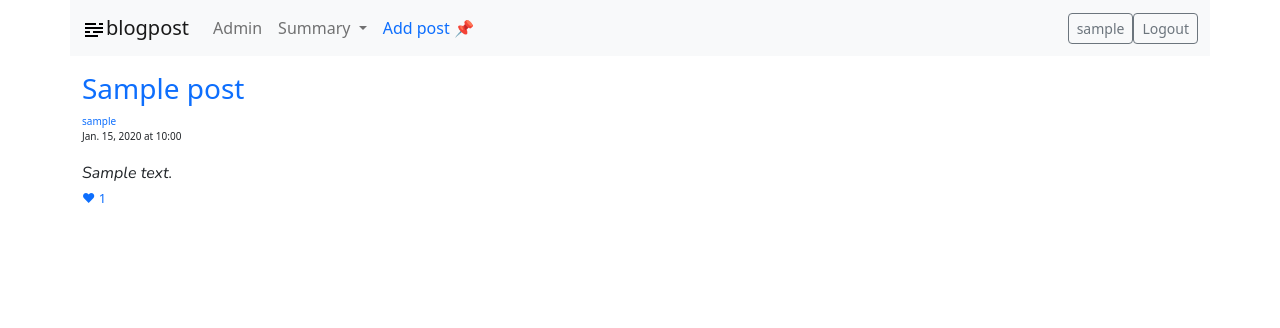
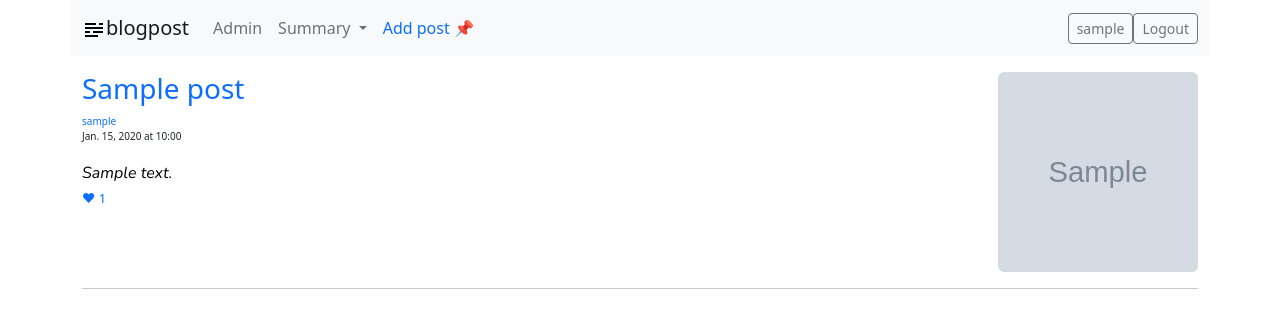
Before and after one commit to ruslanways/BlogPost, a Django app: page /posts/ in a window 1280 px wide. Shown: the top 328 px of the page. Run offline with Django 4.2, Linux system fonts and the light colour scheme; a user stored in the database is signed in; tables that the repository leaves empty hold one stand-in row (values such as "Sample post"); grey boxes marked "Sample" are stand-in pictures.

Commit message:
added style for posts list

```diff
--- a/blogspot-project/diary/static/diary/style.css
+++ b/blogspot-project/diary/static/diary/style.css
@@ -43,3 +43,18 @@ a:focus {
     top: 100px;
     right: 0;
 }
+
+.post {
+    display: flex;
+    justify-content: space-between;
+}
+
+.post-img {
+    object-fit: cover;
+    width: 200px;
+    height: 200px;
+}
+
+.post-content {
+    color: black;
+}
--- a/blogspot-project/diary/templates/diary/post_list.html
+++ b/blogspot-project/diary/templates/diary/post_list.html
@@ -5,6 +5,10 @@
 {% block content %}
 
 {% for post in  object_list %}
+
+<div class="post">
+
+<div>
 <a href="{% url 'post-detail' post.pk %}" id="{{post.pk}}"><h3>{{ post.title }}</h3></a>
 <p class="author"><a href="{% url 'author-detail' post.author.pk %}">{{ post.author.username }}</a><br>{{ post.created|date }} at {{ post.created|time:"H:i" }}
     {% if not post.published %}
@@ -13,7 +17,9 @@
     {% endif %}
 </p>
 <p>
+    <a href="{% url 'post-detail' post.pk %}" class="post-content">
     <span class="short-post">{{ post.content|truncatechars:100 }}</span>
+    </a>
     <br>
 
     {% if user.is_authenticated and post in liked_by_user %}
@@ -23,6 +29,19 @@
     {% endif %}
 
 </p>
+</div>
+
+{% if post.image %}
+<div>
+<a href="{% url 'post-detail' post.pk %}" id="{{post.pk}}">
+<img src="{{ post.image.url }}" alt="" class="rounded float-left post-img">
+</a>
+</div>
+{% endif %}
+
+
+</div>
+<hr>
 <br>
 {% endfor %}
 
```
Also changed, not shown: blogspot-project/diary/templates/diary/customuser_detail.html (+18 -4 lines), blogspot-project/diary/templates/diary/index.html (+20 -6 lines), blogspot-project/diary/templates/diary/post_detail.html (+25 -16 lines).
